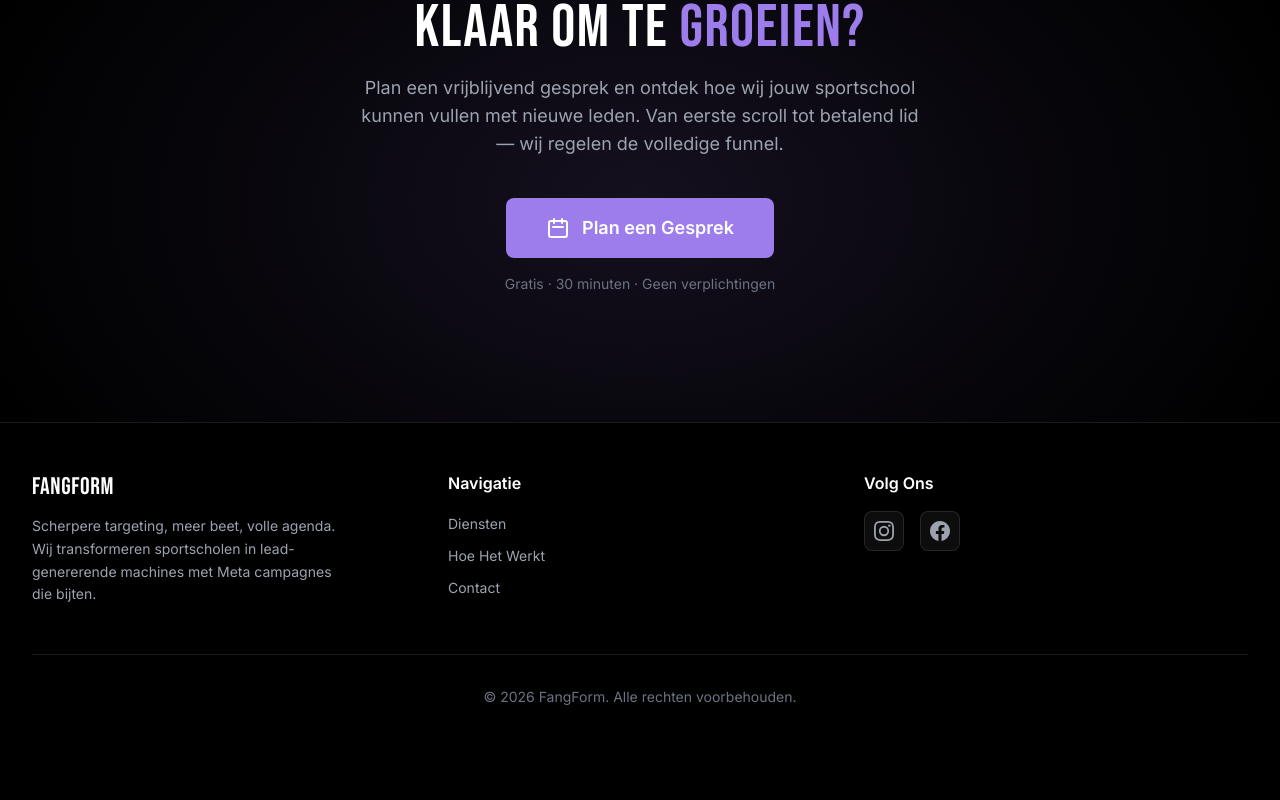
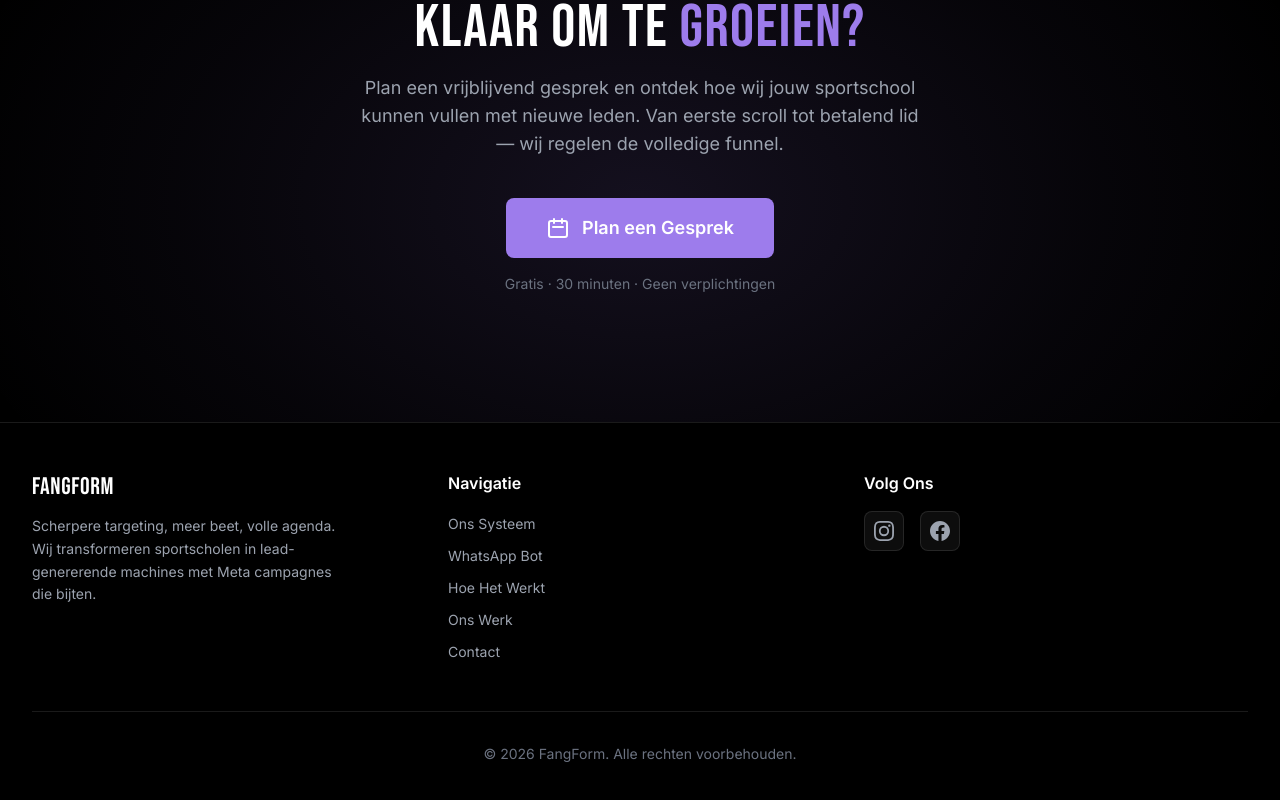
Before and after one commit to dfenders2002/fangForms, a Next.js app: page / in a window 1280 px wide. Shown: the part 3420-4220 px from the top of the page. Before the commit the page ends 4175 px from the top, so only its background shows below. Built offline with nearby package versions, Linux system fonts and the light colour scheme.

Commit message:
Update footer links to reflect accurate labels and improve navigation

```diff
--- a/src/components/Footer.tsx
+++ b/src/components/Footer.tsx
@@ -1,6 +1,8 @@
 const footerLinks = [
-  { label: "Diensten", href: "#diensten" },
+  { label: "Ons Systeem", href: "#diensten" },
+  { label: "WhatsApp Bot", href: "#whatsapp-bot" },
   { label: "Hoe Het Werkt", href: "#hoe-het-werkt" },
+  { label: "Ons Werk", href: "#ons-werk" },
   // { label: "Resultaten", href: "#resultaten" }, // Bewezen resultaten - commented out
   // { label: "Prijzen", href: "#prijzen" }, // Onze pakketten - commented out
   { label: "Contact", href: "#contact" },
```
